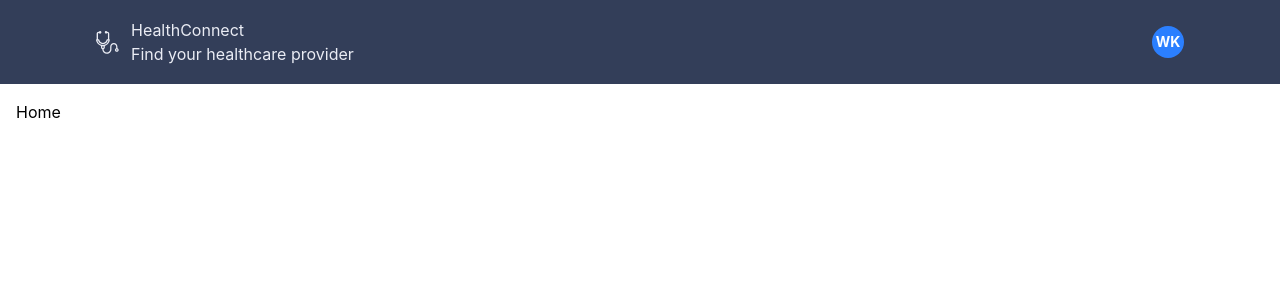
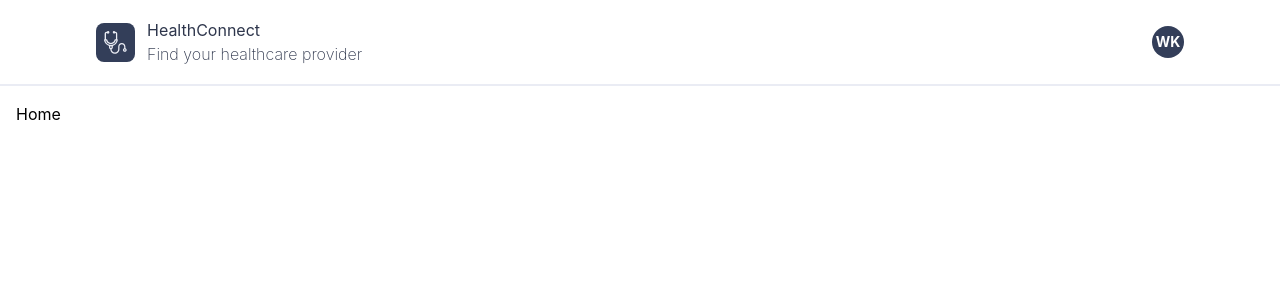
Before and after one commit to wlk-li/providers-onboaring-internal-front, a React (Vite) app: page / in a window 1280 px wide. Shown: the top 300 px of the page. Built offline with nearby package versions, Linux system fonts and the light colour scheme.

Commit message:
style: updated header styling to match figma

```diff
--- a/src/components/ui/avatar/avatar.tsx
+++ b/src/components/ui/avatar/avatar.tsx
@@ -4,7 +4,7 @@ const avatarVariants = tv({
   base: "flex items-center justify-center rounded-full",
   variants: {
     variant: {
-      primary: "bg-blue-500 font-bold text-white",
+      primary: "bg-background-brand-default font-bold text-white",
     },
     size: {
       sm: "h-6 w-6 text-xs",
--- a/src/routes/_private/-components/header.tsx
+++ b/src/routes/_private/-components/header.tsx
@@ -2,13 +2,17 @@ import { Avatar, BrandLogo } from "@/components";
 
 export const Header = () => {
   return (
-    <header className="bg-background-brand-default px-6 text-text-brand-on-brand md:px-12 lg:px-24">
+    <header className="border-b-2 px-6 text-text-brand-on-brand md:px-12 lg:px-24">
       <div className="mx-auto flex h-21 max-w-6xl items-center justify-between">
         <div className="flex items-center gap-3">
-          <BrandLogo />
+          <div className="rounded-lg bg-background-brand-default p-2">
+            <BrandLogo />
+          </div>
           <div>
-            <h2 className="">HealthConnect</h2>
-            <span>Find your healthcare provider</span>
+            <h2 className="text-text-brand-on-brand-secondary">HealthConnect</h2>
+            <span className="font-extralight text-text-brand-on-brand-secondary">
+              Find your healthcare provider
+            </span>
           </div>
         </div>
         <Avatar initials="WK" />
```
